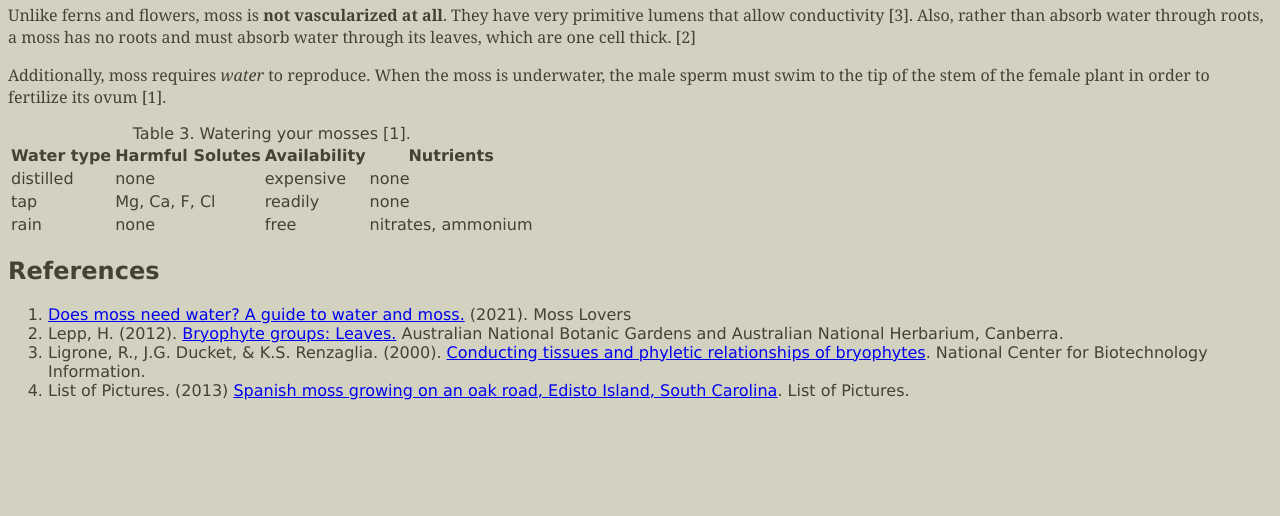
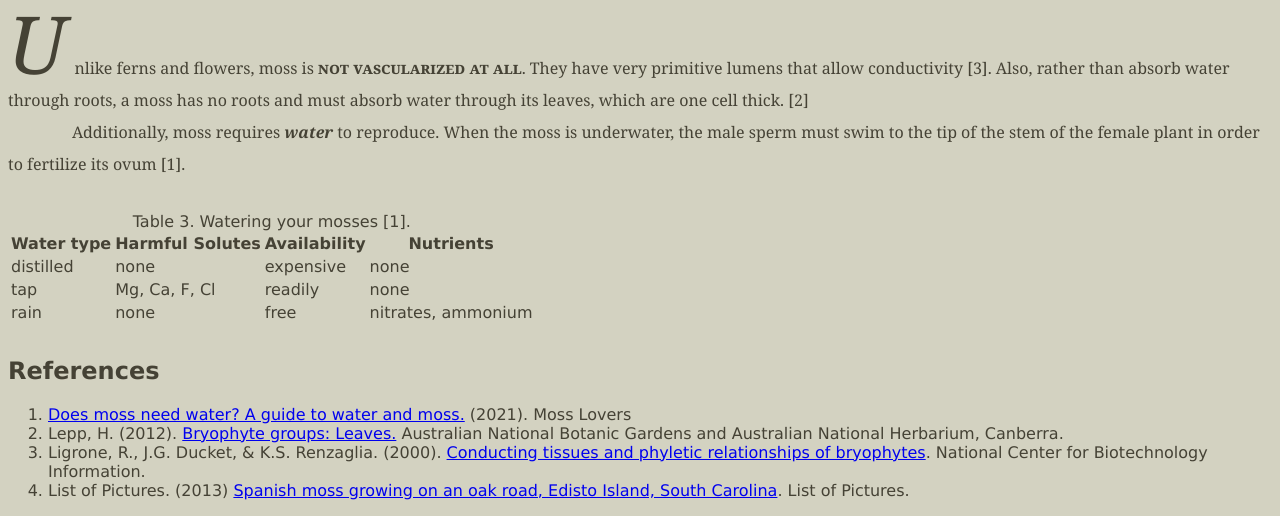
Before and after one commit to lduran2/cis114-lab01-html_foundations, a plain HTML site: page mosses/index.html in a window 1280 px wide. Shown: the part 642-1158 px from the top of the page. Before the commit the page ends 1058 px from the top, so only its background shows below. Drawn offline with Linux system fonts and the light colour scheme.

Commit message:
Added rules for paragraphs, strong and emphasis.

```diff
--- a/mosses/index.html
+++ b/mosses/index.html
@@ -4,6 +4,7 @@
     <meta charset='utf-8' />
     <title>All about mosses</title>
     <link rel='stylesheet' href='../styles/styles.css' />
+    <link rel='stylesheet' href='../styles/css-foundations.css' />
   </head>
   <body>
     <header>
--- /dev/null
+++ b/styles/css-foundations.css
@@ -0,0 +1,36 @@
+p {
+	margin: 0;
+	line-height: 2.0;
+	text-indent: 4em;
+}
+
+/* do not indent paragraphs in figures or directly after headers */
+header + p, .figure p {
+	text-indent: 0;
+}
+
+.figure {
+	text-align: center;
+}
+
+/* make a simplified drop cap at the beginning */
+header + p::first-letter {
+	font-size: 5em;
+	font-style: italic;
+	line-height: 1;
+	margin: 0 0.1em 0.1em 0;
+}
+
+/* add a little extra emphasis */
+strong {
+	font-variant: small-caps;
+}
+
+em {
+	font-weight: bold;
+}
+
+/* tables need an extra margin */
+table {
+	margin: 2em 0;
+}
```
Also changed, not shown: ferns/index.html (+1 -0 lines), flowers/index.html (+1 -0 lines).
